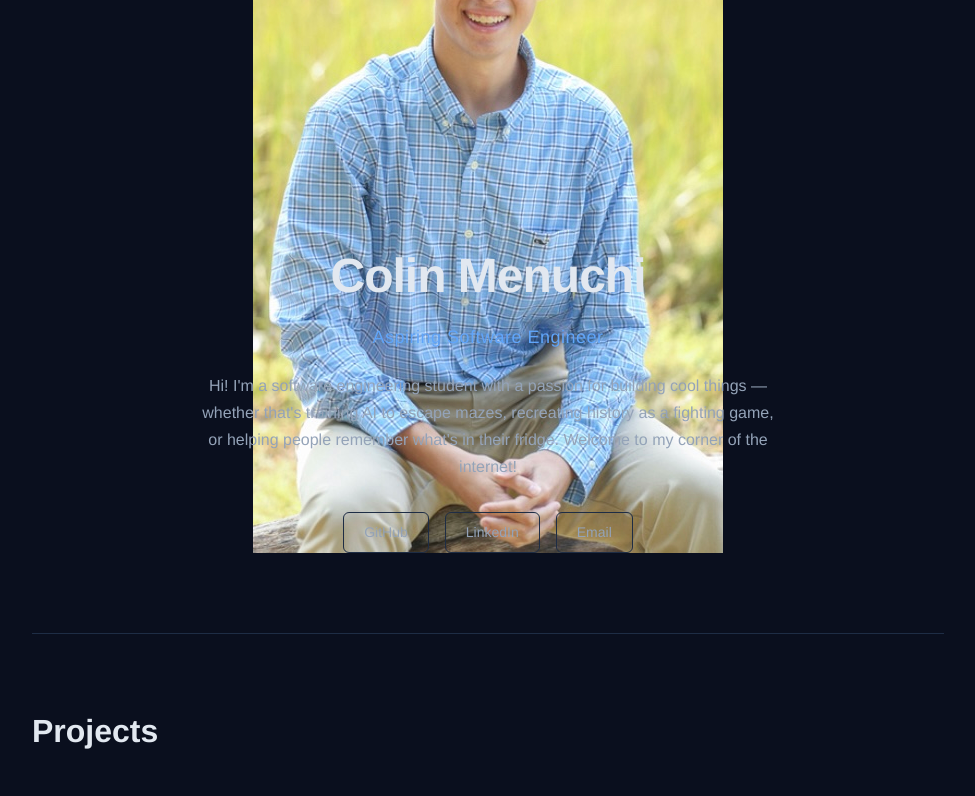
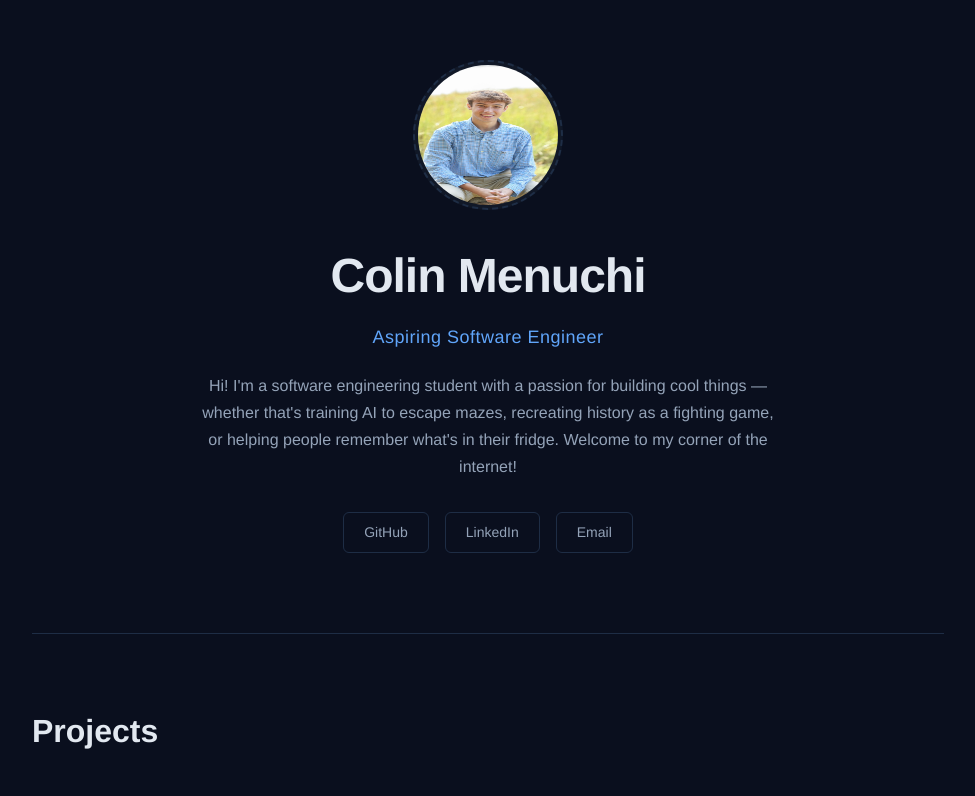
Before and after one commit to ColinMenuchi/portfolioWebsite, a React (Vite) app in the folder portfolio-website/: page / in a window 1280 px wide. Shown: the top 796 px of the page, without its empty margins (152-1127 px from the left). Built offline with nearby package versions, Linux system fonts and the light colour scheme.

Commit message:
Added styling for my self portrait

```diff
--- a/portfolio-website/src/App.css
+++ b/portfolio-website/src/App.css
@@ -26,6 +26,12 @@
   color: var(--text-muted);
   font-size: 13px;
   margin-bottom: 28px;
+}
+
+.hero-photo {
+  width: 140px;
+  height: 140px;
+  border-radius: 50%;
 }
 
 .hero-name {
```
